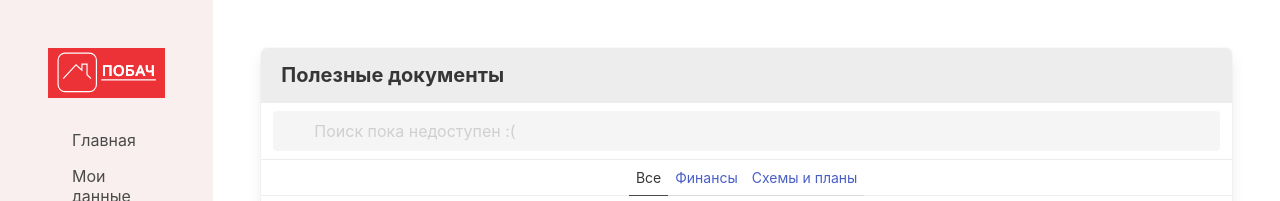
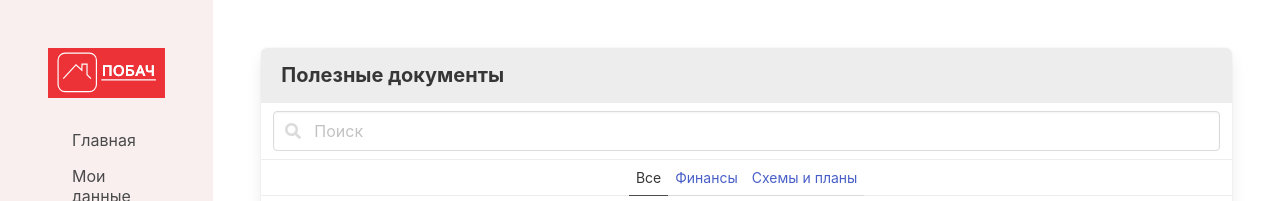
Before and after one commit to BelarusDigitalFuture/o, a React (Create React App) app: page /docs in a window 1280 px wide. Shown: the top 201 px of the page. Built offline with nearby package versions, Linux system fonts and the light colour scheme.

Commit message:
documents - added filter

```diff
--- a/src/components/Pages/DocumentsPage/DocumentsPage.jsx
+++ b/src/components/Pages/DocumentsPage/DocumentsPage.jsx
@@ -1,7 +1,8 @@
 import React, { useState } from 'react';
 import GenericPage from '../GenericPage/GenericPage';
 import DocumentCard from '../../DocumentCard';
-import { faBook, faFileImage } from '@fortawesome/free-solid-svg-icons';
+import { FontAwesomeIcon } from '@fortawesome/react-fontawesome';
+import { faBook, faFileImage, faSearch } from '@fortawesome/free-solid-svg-icons';
 
 const docList = [
   { name: 'Устав ТС', type: '', icon: faBook },
@@ -14,6 +15,7 @@ const docList = [
 
 const DocumentsPage = () => {
   const [docType, setDocType] = useState('all');
+  const [filterString, setFilterString] = useState('');
 
   const getDocs = () => {
     if (docType === 'all') {
@@ -28,9 +30,14 @@ const DocumentsPage = () => {
         <p className="panel-heading">Полезные документы</p>
         <div className="panel-block">
           <p className="control has-icons-left">
-            <input className="input" type="text" disabled placeholder="Поиск пока недоступен :(" />
+            <input
+              className="input"
+              type="text"
+              placeholder="Поиск"
+              onChange={(e) => setFilterString(e.target.value)}
+            />
             <span className="icon is-left">
-              <i className="fas fa-search" aria-hidden="true" />
+              <FontAwesomeIcon icon={faSearch} />
             </span>
           </p>
         </div>
@@ -52,9 +59,11 @@ const DocumentsPage = () => {
           </a>
         </p>
 
-        {getDocs().map((x, i) => (
-          <DocumentCard key={i} name={x.name} icon={x.icon} />
-        ))}
+        {getDocs()
+          .filter((x) => x.name.toLowerCase().includes(filterString.toLowerCase()))
+          .map((x, i) => (
+            <DocumentCard key={i} name={x.name} icon={x.icon} />
+          ))}
       </nav>
     </GenericPage>
   );
```
